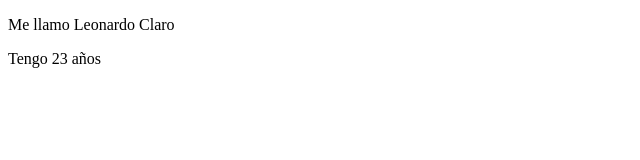
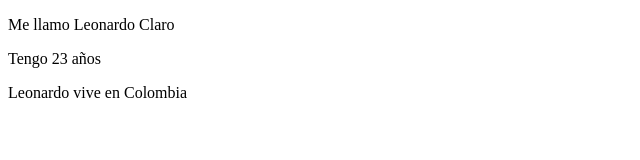
Before and after one commit to NagiDID/Commit-test-2, a plain HTML site: page index.html in a window 1280 px wide. Shown: the whole page, without its empty margins (0-640 px from the left). Drawn offline with Linux system fonts and the light colour scheme.

Commit message:
no estoy muy seguro de lo que hice

```diff
--- a/index.html
+++ b/index.html
@@ -8,5 +8,6 @@
 <body>
     <p>Me llamo Leonardo Claro</p>
     <p id="edad">Tengo 23 años</p>
+    <p>Leonardo vive en Colombia</p>
 </body>
 </html>
--- a/style.css
+++ b/style.css
@@ -0,0 +1,6 @@
+body
+{
+    font-family: 'Gill Sans', 'Gill Sans MT', Calibri, 'Trebuchet MS', sans-serif;
+    text-align: center;
+    color: cadetblue;
+}
```
